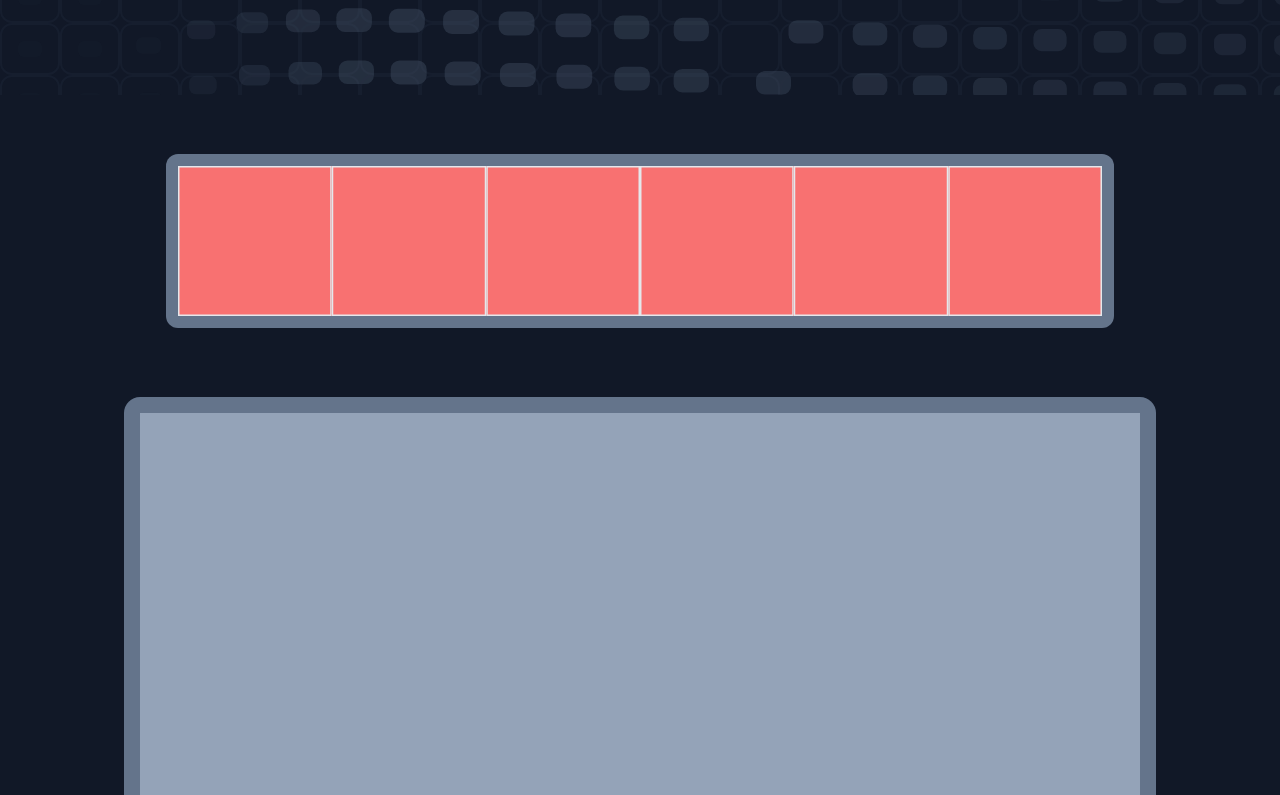
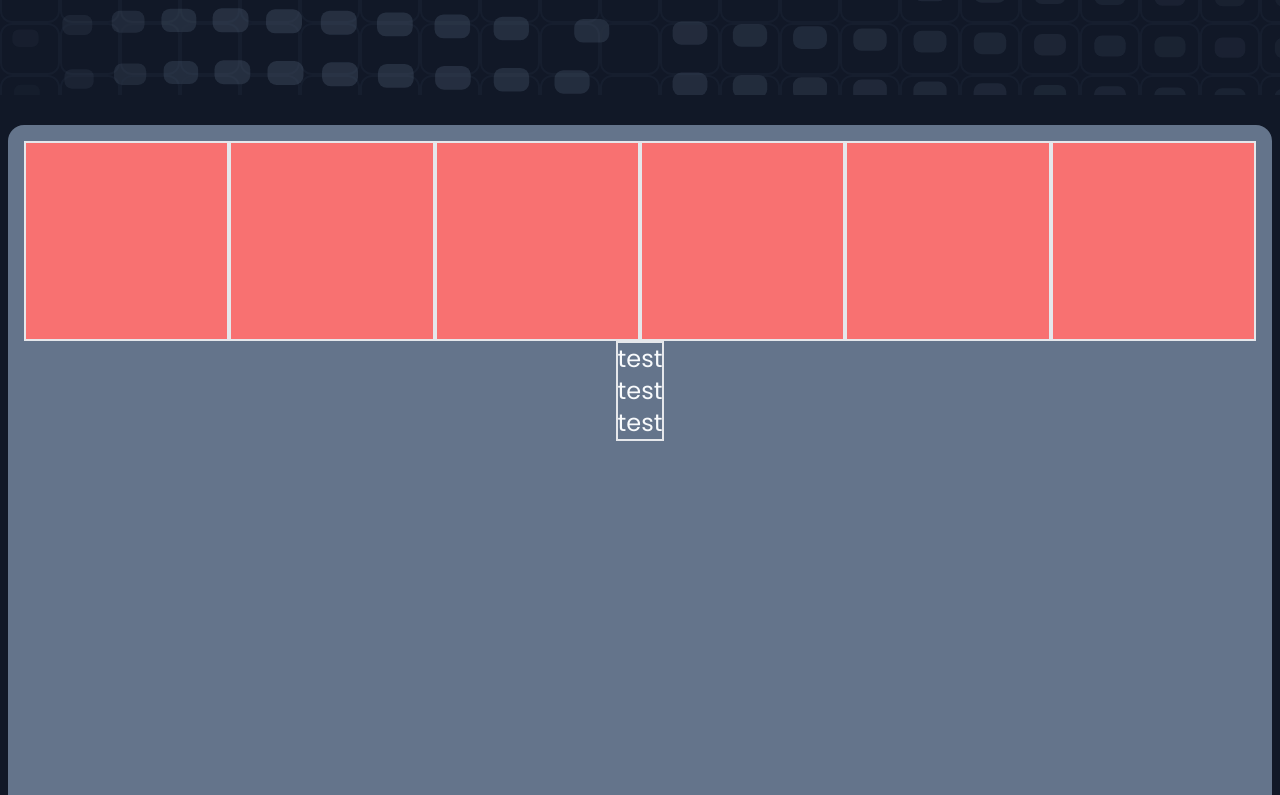
Before and after one commit to PixelOmen/portfolio_site, a React (Vite) app in the folder EA_Portfolio/: page / in a window 1280 px wide. Shown: the part 705-1500 px from the top of the page. Built offline with nearby package versions, Linux system fonts and the light colour scheme.

Commit message:
Added animation handling to ScrollState

```diff
--- a/EA_Portfolio/src/App.tsx
+++ b/EA_Portfolio/src/App.tsx
@@ -3,15 +3,15 @@
 import Hero from "./components/hero/Hero"
 import Navbar from "./components/navbar/Navbar"
 import ScrollSection from "./components/scrollSection/ScrollSection";
-// import WorkSection from "./components/scrollSection/workSection/WorkSection";
+import WorkSection from "./components/scrollSection/workSection/WorkSection";
 // import TestComponent from "./components/_testing/testComponent/TestComponent"
 
 // import { sectionScrollStates, scrollObserve } from "./lib/scrolling";
-import { ScrollAnimHandler } from "./lib/scrolling";
+import { ScrollObserver } from "./lib/scrolling";
 
 
 export default function App() {
-  const scrollAnimHandler = new ScrollAnimHandler();
+  const scrollObserver = new ScrollObserver();
 
   return (
     <>
@@ -36,7 +36,7 @@ export default function App() {
       <div className="h-screen left-0 box-border"></div>
 
       <ScrollSection
-        animHandler={scrollAnimHandler}
+        scrollObserver={scrollObserver}
         classNameProp="bg-slate-500 p-4 mb-10"
       >
         <div className="flex bg-slate-900">
@@ -47,11 +47,11 @@ export default function App() {
           <div className="h-[200px] w-80 bg-red-400 border-2"></div>
           <div className="h-[200px] w-80 bg-red-400 border-2"></div>
         </div>
-        {/* <WorkSection startAnim={scrollStates[0].wasTriggered}/> */}
+        <WorkSection/>
       </ScrollSection>
 
       <ScrollSection
-        animHandler={scrollAnimHandler}
+        scrollObserver={scrollObserver}
         classNameProp="bg-slate-500 p-4 mb-10"
       >
         <div className="h-[1000px] w-[1000px] bg-slate-400"></div>
--- a/EA_Portfolio/src/components/scrollSection/ScrollSection.tsx
+++ b/EA_Portfolio/src/components/scrollSection/ScrollSection.tsx
@@ -1,14 +1,15 @@
-import { useEffect, useRef, useState } from "react";
-import { ScrollState, IAnimHandler } from "../../lib/scrolling";
+import React, { useEffect, useRef, useState } from "react";
+import { ScrollState } from "../../lib/scrolling";
+import type { IScrollObserver, IScrollState } from "../../lib/scrolling";
 
 interface ScrollSectionProps {
-    animHandler: IAnimHandler;
+    scrollObserver: IScrollObserver;
     classNameProp?: string;
     children?: React.ReactNode;
 }
 
 export default function ScrollSection({
-    animHandler,
+    scrollObserver,
     classNameProp = "",
     children,
 }: ScrollSectionProps) {
@@ -16,8 +17,7 @@ export default function ScrollSection({
     const triggerRef = useRef<HTMLDivElement>(null);
     const contentRef = useRef<HTMLDivElement>(null);
 
-    function contractOnScroll
-    (
+    function contractOnScroll(
         _: Event,
         topRatio: number = 0.95,
         bottomRatio: number = 0.4
@@ -39,23 +39,39 @@ export default function ScrollSection({
         }
     }
 
+    function initScrollState(): IScrollState {
         const [wasTriggered, setWasTriggered] = useState(null);
-    const PortWasTriggered = {
+        const scrollState = new ScrollState(
+            scrollObserver,
+            {
                 value: wasTriggered,
                 setFunc: setWasTriggered
             }
-    const scrollState = new ScrollState(
-        animHandler, PortWasTriggered
         )
-
         useEffect(() => {
             scrollState.setTriggerElement(triggerRef.current);
             window.addEventListener("scroll", contractOnScroll);
         }, [])
+        return scrollState
+    }
 
-    useEffect(() => {
-        console.log(scrollState.wasTriggered)
-    }, [scrollState.wasTriggered])
+    function modifyChildren(scrollState: IScrollState) {
+        const scrollChildren = React.Children.map(children, (child) => {
+            if (React.isValidElement(child)) {
+                if (typeof child.type === 'string') return child;
+                let props = { scrollState }
+                return React.cloneElement(child, props)
+            }
+        });
+        return scrollChildren;
+    }
+
+    const scrollState = initScrollState();
+
+    // useEffect(() => {
+    //     console.log(scrollState.wasTriggered)
+    // }, [scrollState.wasTriggered])
+
 
 
   return (
@@ -65,7 +81,7 @@ export default function ScrollSection({
             ref={contentRef}
             className={`mx-2 max-w-[2000px] scale-75 transition-all rounded-2xl duration-700 ease-out overflow-hidden ${classNameProp}`}
         >
-            {children}
+            {modifyChildren(scrollState)}
         </div>
     </section>
   )
--- a/EA_Portfolio/src/components/scrollSection/workSection/WorkSection.tsx
+++ b/EA_Portfolio/src/components/scrollSection/workSection/WorkSection.tsx
@@ -1,74 +1,47 @@
 import { useEffect, useState, useRef } from "react"
-import * as animUtils from "../../../lib/animUtils";
-import ImgCarousel from "../../ui/images/ImgCarousel";
 
-import testImage1 from "../../../assets/testImage1.png";
-import testImage2 from "../../../assets/testImage2.png";
+import type { IScrollState } from "../../../lib/scrolling";
 
-// import { test } from "../ScrollSection";
+// import ImgCarousel from "../../ui/images/ImgCarousel";
+// import testImage1 from "../../../assets/testImage1.png";
+// import testImage2 from "../../../assets/testImage2.png";
+
 
 interface WorkSectionProps {
-  startAnim: boolean;
+  scrollState?: IScrollState;
 }
 
-export default function WorkSection({startAnim}: WorkSectionProps) {
-
-  var [resetTimerID, setResetTimerID] = useState(-1);
-  var [init, setInit] = useState(false);
+export default function WorkSection({
+  scrollState
+}: WorkSectionProps) {
   var [opacityResetElems, setOpacityResetElems] = useState<HTMLElement[]>([]);
 
   const container = useRef<HTMLDivElement>(null);
   const testRef = useRef<HTMLDivElement>(null);
 
-  function componentAnims() {
-    if (!container.current) return;
-    container.current.classList.remove('hidden');
-    setInit(true);
-    let opacityResetElems = animUtils.cascadeAnim(testRef.current, 500)
-    setOpacityResetElems(opacityResetElems);
-  }
-
-  function reset() {
-    if (!container.current) return;
-    container.current.classList.add('hidden');
-    opacityResetElems.forEach((element) => {
-      element.classList.add('opacity-0');
-    });
-    setInit(false);
-  }
-
   useEffect(() => {
-    if (startAnim) {
-      clearTimeout(resetTimerID);
-      if (!init) {
-        componentAnims();
-      }
-    } else {
-      clearTimeout(resetTimerID);
-      setResetTimerID(
-        setTimeout(() => {
-          reset();
-        }, 1000)
-      );
-    }
-  }, [startAnim])
+    scrollState?.handleAnims(testRef.current, {
+      value: opacityResetElems,
+      setFunc: setOpacityResetElems
+    })
+  }, [scrollState?.wasTriggered]);
 
   return (
     <div className="shapeHolder min-h-[500px]">
-      <div ref={container} className="hidden h-full">
-        {/* <div ref={testRef} className="flex fadeIn justify-center">
+      <div ref={container} className="h-full">
+        <div ref={testRef} className="flex fadeIn justify-center">
           <ul className="text-2xl border-2">
             <li className="casc-fadeInLeft opacity-0">test</li>
             <li className="casc-fadeInRight opacity-0">test</li>
             <li>test</li>
           </ul>
-        </div> */}
-        <div className="flex justify-center gap-3">
+        </div>
+        {/* <div className="flex justify-center gap-3">
           <ImgCarousel
             imgURLs={[testImage1, testImage2, testImage1]}
             className="border-8 rounded-3xl border-slate-700"
           />
-        </div>
+        </div> */}
       </div>
     </div>
   )
--- a/EA_Portfolio/src/lib/animUtils.ts
+++ b/EA_Portfolio/src/lib/animUtils.ts
@@ -15,7 +15,8 @@ export function cascadeAnim(
     delay = 100,
     prefix: string = 'casc',
     opacityResetElems: HTMLElement[] = []
-): HTMLElement[] {
+): HTMLElement[]
+{
     if (!parent) return [];
     let classArray = Array.from(parent.classList)
     let classIndex = classArray.findIndex((className) => className.includes(prefix));
@@ -28,7 +29,6 @@ export function cascadeAnim(
         }, delay);
     }
     Array.from(parent.children).forEach((element, index) => {
-        console.log(index * delay)
         cascadeAnim(element as HTMLElement, (index + 1) * delay, prefix, opacityResetElems);
     });
     return opacityResetElems;
@@ -36,8 +36,8 @@ export function cascadeAnim(
 
 export function enterAnim(
     element: HTMLElement, anim: string, reset = 3000
-): number {
-    console.log('entered')
+): number
+{
     if (!classNames.includes(anim)) {
         throw new Error("Animation not found: " + anim);
     }
--- a/EA_Portfolio/src/lib/scrolling.ts
+++ b/EA_Portfolio/src/lib/scrolling.ts
@@ -1,3 +1,5 @@
+import * as animUtils from "./animUtils";
+
 type PortableState = {
     value: any,
     setFunc: (value: any) => void
@@ -7,34 +9,55 @@ export interface IScrollState {
     wasTriggered: PortableState;
     triggerElement: HTMLElement | null;
     setTriggerElement: (e: HTMLElement | null) => void;
+    handleAnims: (parent: HTMLElement | null, opacityResetElems: PortableState) => void;
 }
 
-export interface IAnimHandler {
+export interface IScrollObserver {
     observe: (state: IScrollState) => void;
 }
 
 export class ScrollState implements IScrollState {
     triggerElement: HTMLElement | null = null;
     wasTriggered: PortableState;
-    private animHandler: IAnimHandler
+    private animHandler: IScrollObserver
+    private resetTimerID: number;
 
-    constructor(animHandler: IAnimHandler, wasTriggered: PortableState) {
+    constructor(animHandler: IScrollObserver, wasTriggered: PortableState) {
         this.animHandler = animHandler;
         this.wasTriggered = wasTriggered;
+        this.resetTimerID = -1;
     }
 
     setTriggerElement(element: HTMLElement | null) {
         this.triggerElement = element;
         this.animHandler.observe(this);
     }
+
+    handleAnims(parent: HTMLElement | null, opacityResetElems: PortableState): void {
+        if (this.wasTriggered.value) {
+            clearTimeout(this.resetTimerID);
+            opacityResetElems.setFunc(this.startAnims(parent));
+        } else {
+            clearTimeout(this.resetTimerID);
+            this.resetTimerID = setTimeout(() => {
+                this.reset(opacityResetElems.value);
+            }, 1000);
+        }
+    }
+
+    private startAnims(parent: HTMLElement | null): HTMLElement[] {
+        let opacityResetElems = animUtils.cascadeAnim(parent, 500);
+        return opacityResetElems
+    }
+
+    private reset(opacityResetElems: HTMLElement[]): void {
+        opacityResetElems.forEach((element) => {
+          element.classList.add('opacity-0');
+        });
+    }
 }
 
-
-// private resetTimerID: number;
-// private setResetTimerID: (value: number) => void;
-// [this.resetTimerID, this.setResetTimerID] = useState(-1);
-
-export class ScrollAnimHandler implements IAnimHandler {
+export class ScrollObserver implements IScrollObserver {
     private _scrollStates: IScrollState[] = [];
     private _observer: IntersectionObserver;
 
@@ -78,47 +101,3 @@ export class ScrollAnimHandler implements IAnimHandler {
         });
     }
 }
-
-// export function sectionScrollStates(amount = 1) : ScrollState[] {
-//     const scrollStates: ScrollState[] = [];
-//     for (let i = 0; i < amount; i++) {
-//         const [triggerElement, setTriggerElement] = useState(null);
-//         const [wasTriggered, setWasTriggered] = useState(false);
-//         const scrollState: ScrollState = {
-//             triggerElement: triggerElement,
-//             setTriggerElement: setTriggerElement,
-//             wasTriggered: wasTriggered,
-//             setWasTriggered: setWasTriggered
-//         }
-//         scrollStates.push(scrollState);
-//     }
-//     return scrollStates;
-// }
-
-// export function scrollObserve(scrollStates: ScrollState[]): void {
-
-//     const triggerObserver = new IntersectionObserver((entries) => {
-
-//         entries.forEach((entry) => {
-//             let element = entry.target as HTMLElement;
-//             let state = scrollStates.find((e) => e.triggerElement === element);
-//             if (!state) throw new Error("Element not found in scrollStates");
-
-//             if (entry.isIntersecting) {
-//                 state.setWasTriggered(true);
-//             } else {
-//                 state.setWasTriggered(false);
-//             }
-//         });
-
-//     });
-
-//     scrollStates.forEach((state) => {
-//         if (state.triggerElement) {
-//             triggerObserver.observe(state.triggerElement);
-//         } else {
-//             console.error("Scroll Element is null");
-//         }
-//     });
-
-// }
```
Lines whose indentation alone changed are shown as unchanged.
